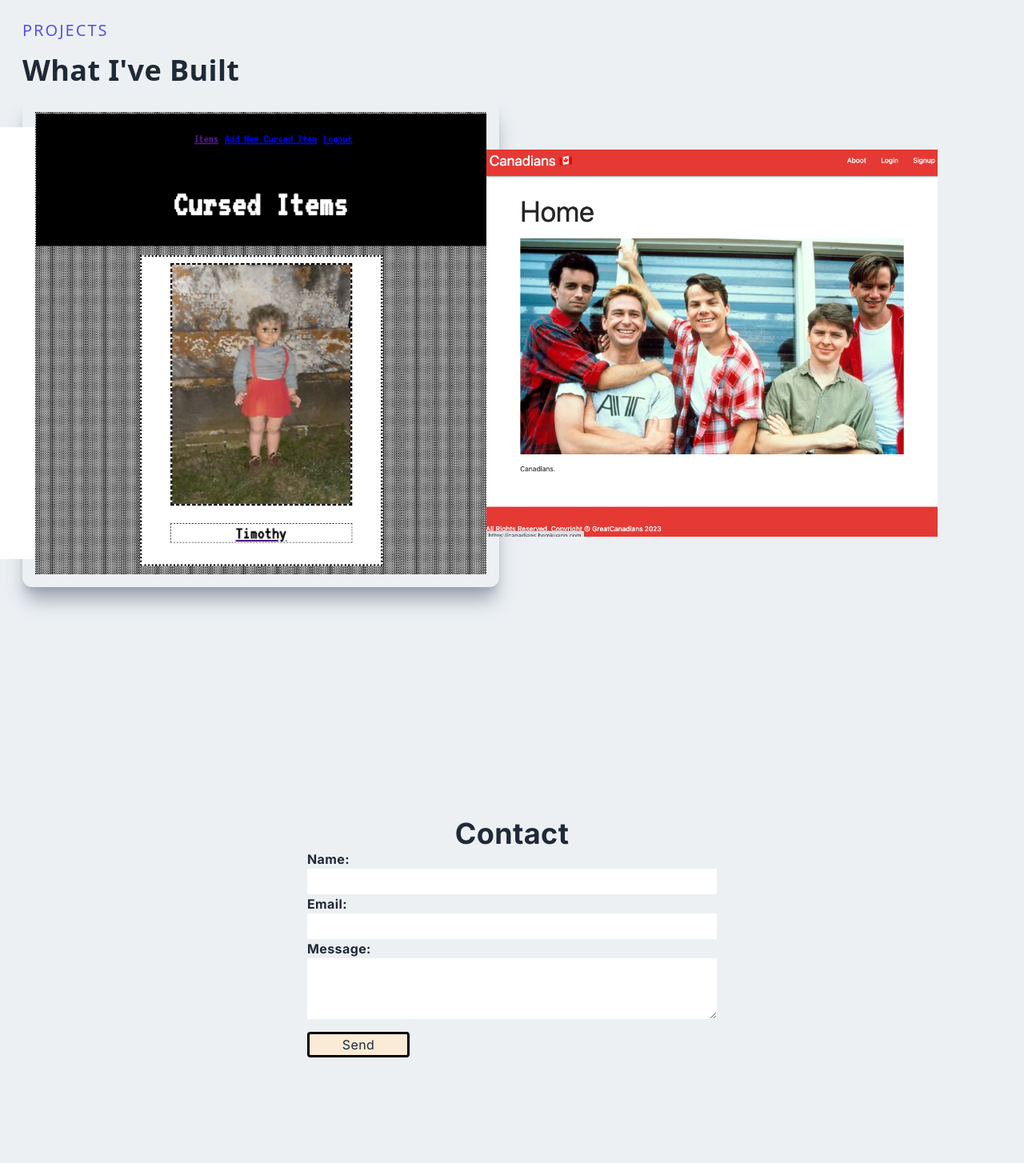
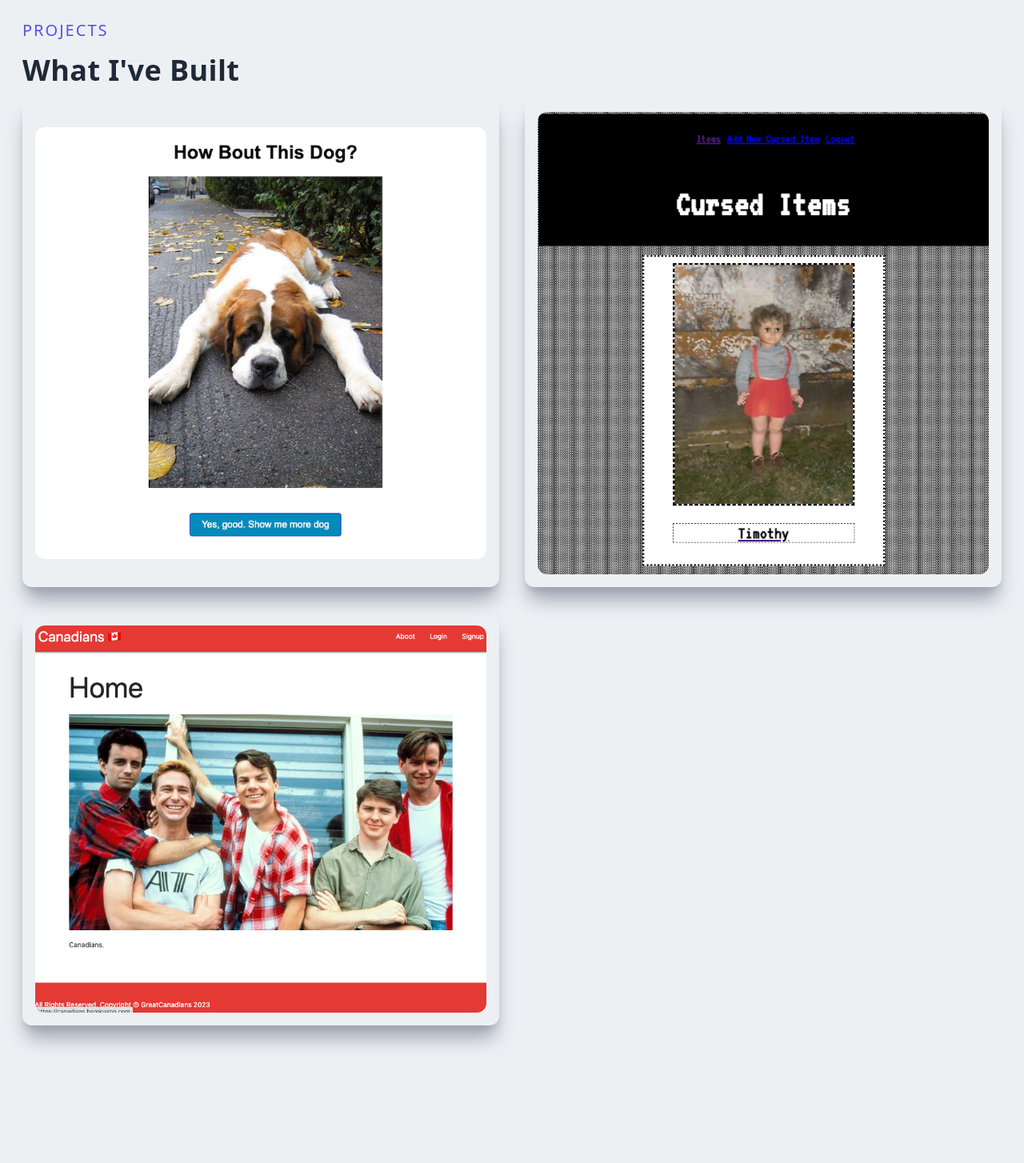
Before and after one commit to bradleypearson1984/bradportfolio, a Next.js app: page / in a window 1280 px wide. Shown: the part 2440-3894 px from the top of the page at 80% size. Built offline with nearby package versions, Linux system fonts and the light colour scheme.

Commit message:
adds projects section, still needs links

```diff
--- /dev/null
+++ b/components/ProjectItem.jsx
@@ -0,0 +1,28 @@
+import React from 'react'
+import Link from 'next/link'
+import Image from 'next/image'
+
+
+const ProjectItem = ({title, backgroundImg, projectUrl}) => {
+  return (
+    <div className='relative flex items-center
+    justify-center h-auto w-full shadow-xl shadow-gray-400
+    rounded-xl p-4 group hover:bg-gradient-to-r from-[#5651e5] to-[#709dff] ' >
+       <Image className='rounded-xl group-hover:opacity-10' src={backgroundImg}  alt='HowBoutThisDog' />
+       <div className='hidden group-hover:block absolute top-[50%] left-[50%] translate-x-[-50%] translate-y-[-50%] ' >
+           <h3 className='text-2xl text-white tracking-wider text-center' >{title}</h3>
+           <p className='pb-4 pt-2 text-white text-center' >JS, jQuery</p>
+           <Link  href={projectUrl} >
+               <p className='text-center py-3 rounded-lg bg-white text-gray-700 font-bold text-lg cursor-pointer' >More Info</p>
+           </Link>
+       </div>
+       {/* <Image src={cursedItems}   />
+       <Image src={canadians}   /> */}
+       {/* <Image src='/CursedItems.png'  height={400} width={400} className='rounded-xl' />
+       <Image src='/Canadians.png'  height={400} width={400} className='rounded-xl' /> */}
+
+    </div>
+  )
+}
+
+export default ProjectItem
--- a/components/Projects.jsx
+++ b/components/Projects.jsx
@@ -1,8 +1,10 @@
 import Image from 'next/image'
 import React from 'react'
-import thisDog from '../public/ThisDog.png'
-import cursedItems from '../public/CursedItems.png'
-import canadians from '../public/Canadians.png'
+import thisDogImg from '../public/ThisDog.png'
+import cursedItemsImg from '../public/CursedItems.png'
+import canadiansImg from '../public/Canadians.png'
+import Link from 'next/link'
+import ProjectItem from './ProjectItem'
 
 const Projects = () => {
   return (
@@ -11,17 +13,23 @@ const Projects = () => {
             <p className='text-xl tracking-widest uppercase text-[#5651e5] ' >Projects</p>
             <h2 className='py-4' >What I've Built</h2>
             <div className='grid md:grid-cols-2 gap-8' >
-                <div className='relative flex items-center
-                 justify-center h-auto w-full shadow-xl shadow-gray-400
-                 rounded-xl p-4 group
-                 hover:bg-gradient-to-r from-[#5651e5] to-[#709dff] ' >
-                    <Image src={thisDog}   />
-                    <Image src={cursedItems}   />
-                    <Image src={canadians}   />
-                    {/* <Image src='/CursedItems.png'  height={400} width={400} className='rounded-xl' />
-                    <Image src='/Canadians.png'  height={400} width={400} className='rounded-xl' /> */}
+<ProjectItem
+title='How Bout This Dog'
+backgroundImg={thisDogImg}
+projectUrl='/thisdog'
+/>
+<ProjectItem
+title='Cursed Items'
+backgroundImg={cursedItemsImg}
+projectUrl='/curseditems'
+/>
+<ProjectItem
+title='Canadians'
+backgroundImg={canadiansImg}
+projectUrl='/canadians'
+/>
 
-                 </div>
+
             </div>
 
         </div>
```
